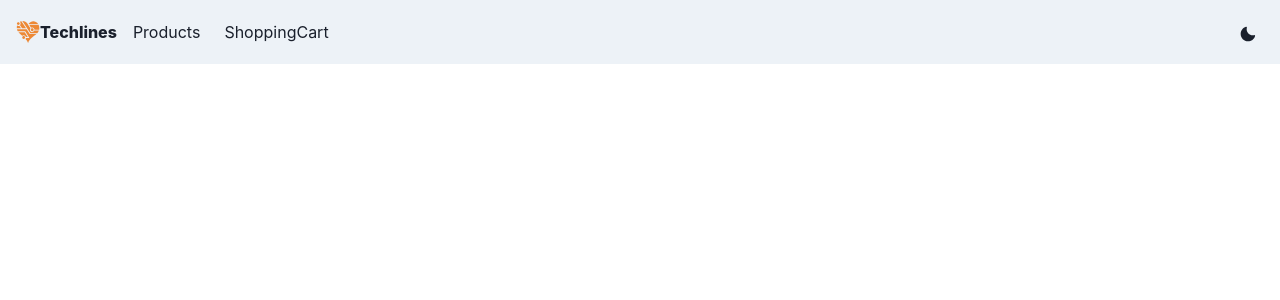
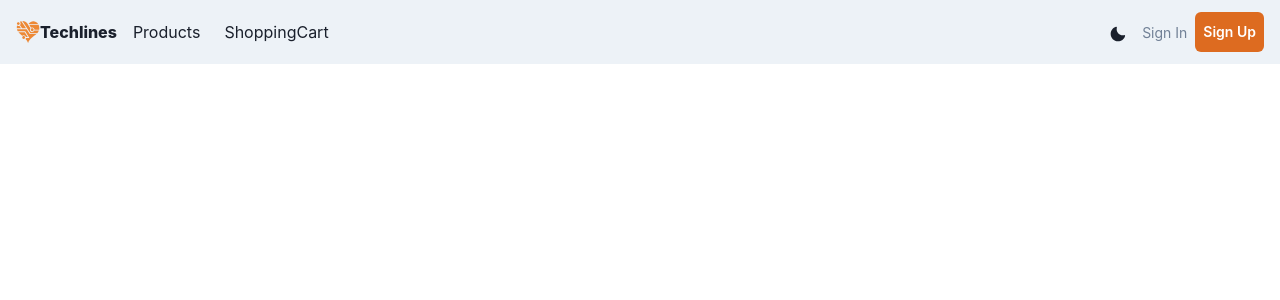
Before and after one commit to nhoxben335/techlines, a React (Create React App) app in the folder client/: page / in a window 1280 px wide. Shown: the top 300 px of the page. Built offline with nearby package versions, Linux system fonts and the light colour scheme.

Commit message:
Added sign-in and sign-up

```diff
--- a/client/src/components/Navbar.jsx
+++ b/client/src/components/Navbar.jsx
@@ -47,7 +47,8 @@ const Navbar = () => {
           size="md"
           icon={isOpen ? <CloseIcon /> : <HamburgerIcon />}
           display={{
-            md: "none" }}
+            md: "none",
+          }}
           onClick={isOpen ? onClose : onOpen}
         />
 
@@ -74,8 +75,42 @@ const Navbar = () => {
               onClick={() => toggleColorMode()}
             />
           </NavLink>
+          <Button
+            as={ReactLink}
+            to="/login"
+            p={2}
+            fontSize="sm"
+            fontWeight={400}
+            variant="link"
+          >
+            Sign In
+          </Button>
+
+          <Button
+            as={ReactLink}
+            to="/registration"
+            p={2}
+            fontSize="sm"
+            fontWeight={600}
+            _hover={{ bg: "orange.400" }}
+            bg="orange.500"
+            color="white"
+          >
+            Sign Up
+          </Button>
         </Flex>
       </Flex>
+      {isOpen ? (
+        <Box pb={4} display={{ md: "none" }}>
+          <Stack as="nav" spacing={4}>
+            {links.map((link) => (
+              <NavLink key={link.linkName} path={link.path}>
+                {link.linkName}
+              </NavLink>
+            ))}
+          </Stack>
+        </Box>
+      ) : null}
     </Box>
   );
 };
```
Also changed, not shown: client/src/components/Test.jsx (deleted, +0 -7 lines).
